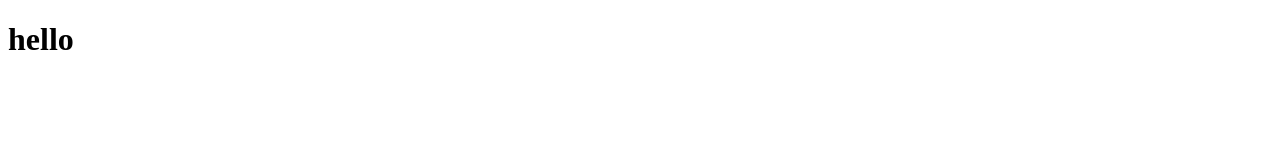
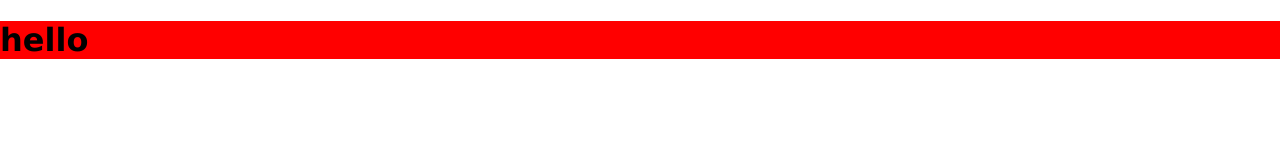
Before and after one commit to khantlinthu/Musics, a plain HTML site: page index.html in a window 1280 px wide. Drawn offline with Linux system fonts and the light colour scheme.

Commit message:
third commit

```diff
--- a/index.html
+++ b/index.html
@@ -7,10 +7,10 @@
         <title></title>
         <meta name="description" content="">
         <meta name="viewport" content="width=device-width, initial-scale=1">
-        <link rel="stylesheet" href="">
+        <link rel="stylesheet" href="style.css">
     </head>
     <body>
        <h1>hello</h1>
-        <script src="" async defer></script>
+        <script src='' async defer></script>
     </body>
 </html>
--- a/style.css
+++ b/style.css
@@ -3,3 +3,6 @@ body{
     padding: 0;
     font-family: Verdana, Geneva, Tahoma, sans-serif;
 }
+h1{
+    background: red;
+}
```
